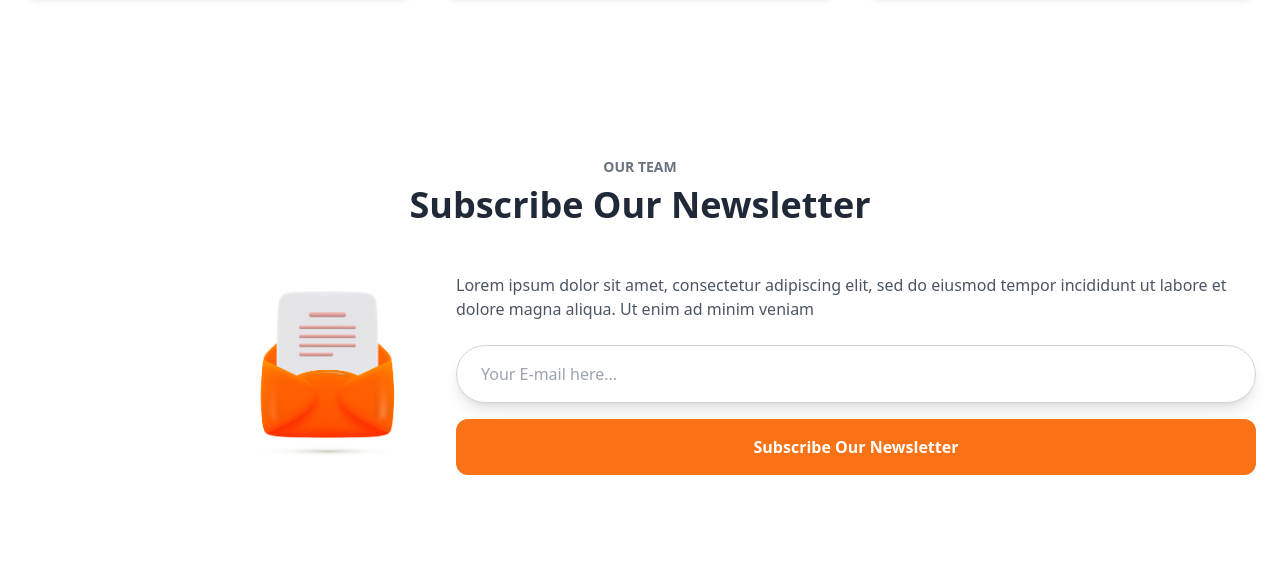
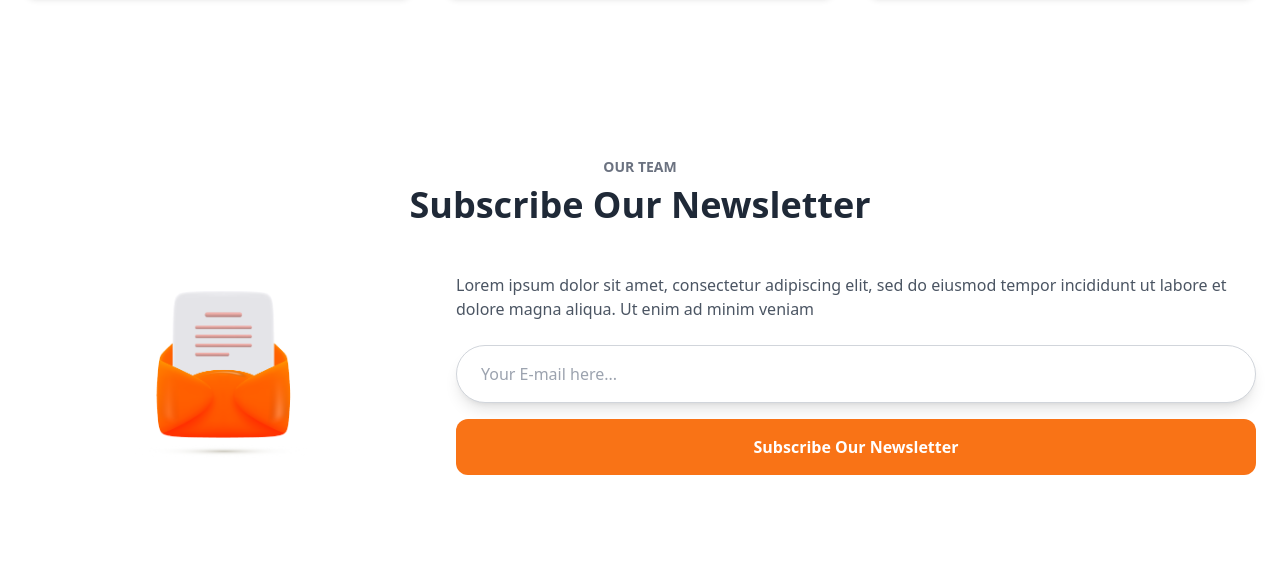
Before and after one commit to Aditya201514049/ostad-mern-project, a plain HTML site: page index.html in a window 1280 px wide. Shown: the part 2923-3504 px from the top of the page. Drawn offline with nearby package versions, Linux system fonts and the light colour scheme.

Commit message:
justify centre for mailbox

```diff
--- a/index.html
+++ b/index.html
@@ -298,7 +298,7 @@
         <div
           class="flex flex-col md:flex-row items-center justify-center gap-8"
         >
-          <div class="w-full md:w-1/3 flex justify-end">
+          <div class="w-full md:w-1/3 flex justify-center">
             <img src="Frame.png" alt="Mailbox" class="w-48 h-auto" />
           </div>
           <div class="w-full md:w-2/3 text-left">
```
